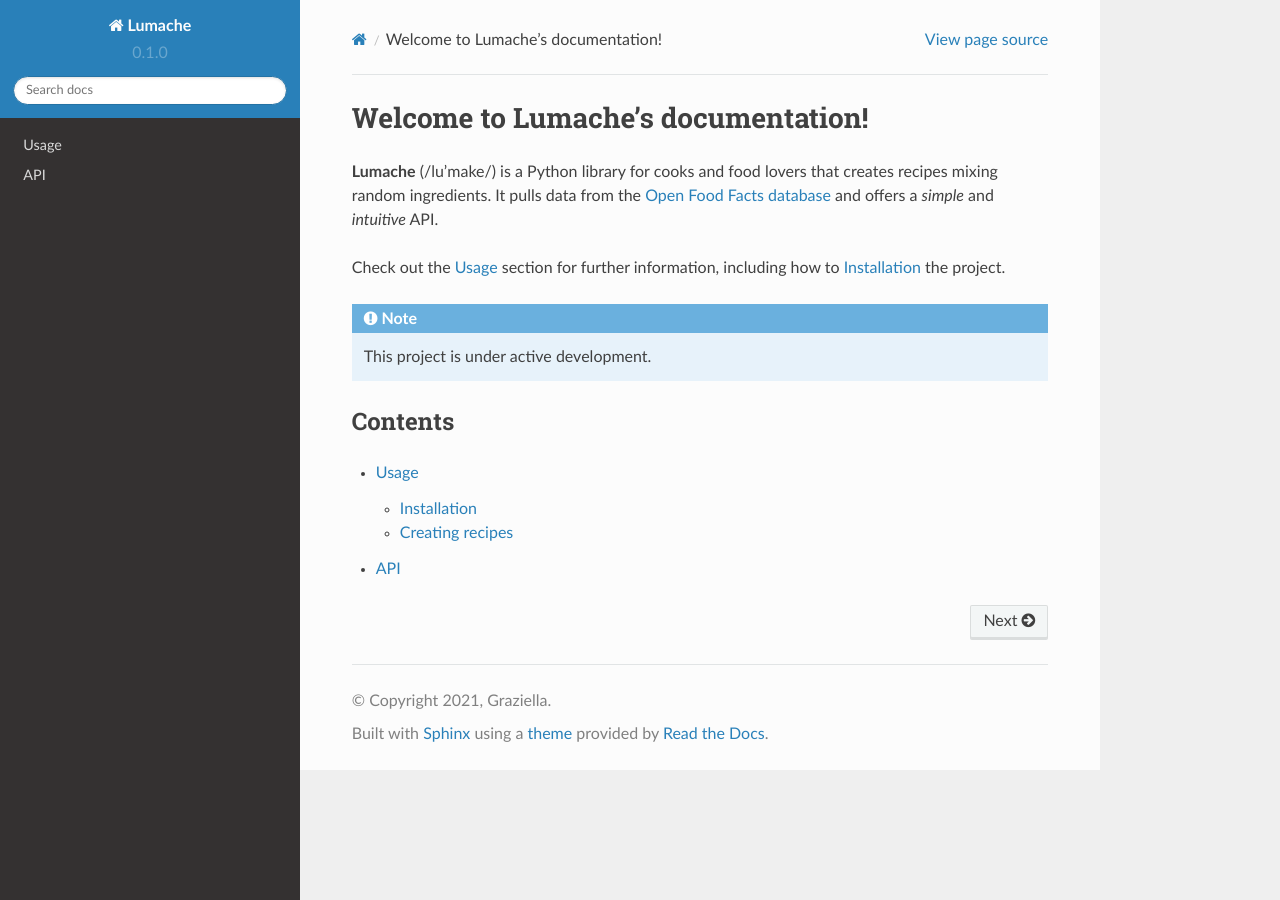
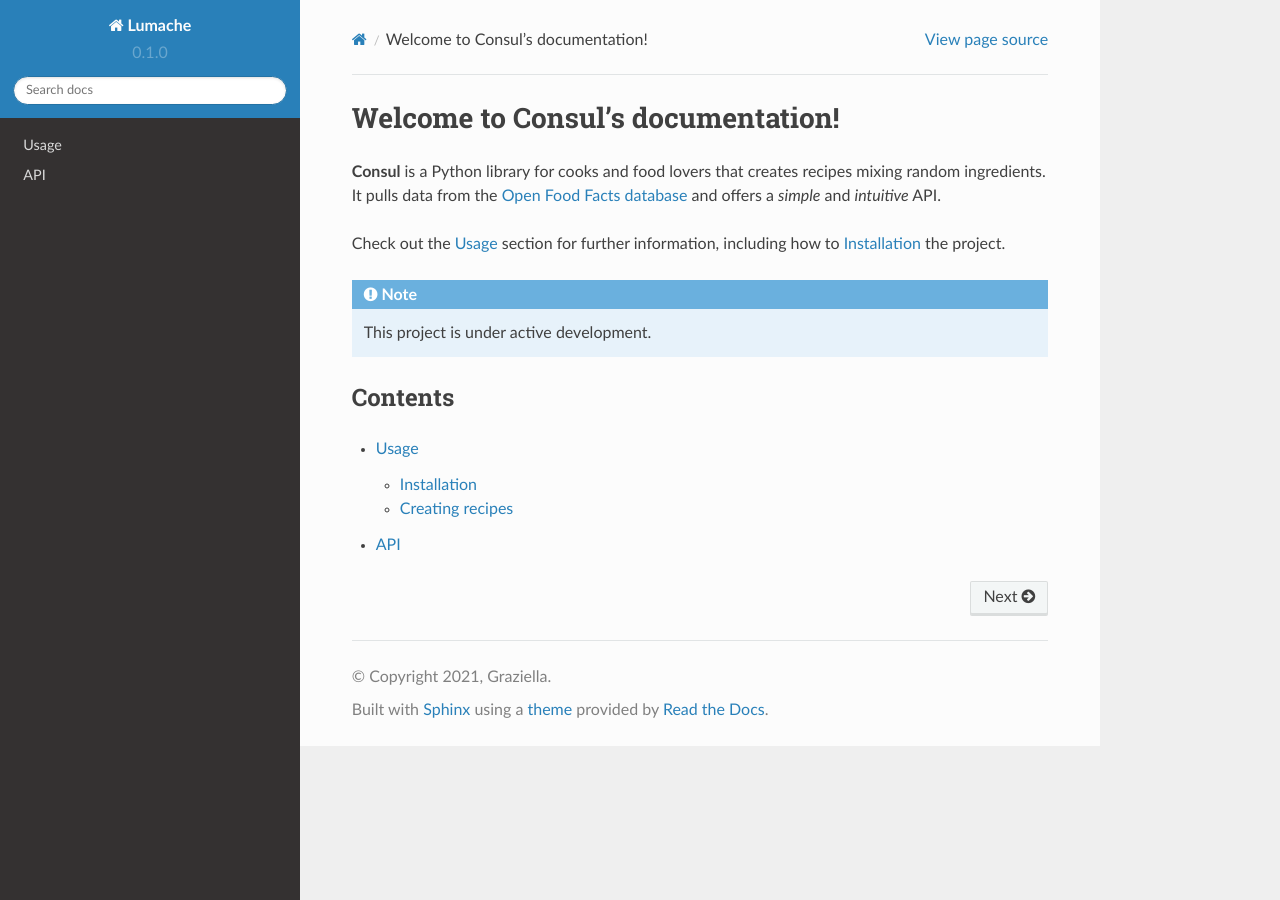
Before and after one commit to cronopioelectronico/testreadthedocs, a Sphinx documentation site: the page built from docs/source/index.rst, in a window 1280 px wide. Built offline with Sphinx 7.4.7 and the Read the Docs theme 2.0.0, drawn with Linux system fonts in a browser that asks for light colours.

Commit message:
Update index.rst

```diff
--- a/docs/source/index.rst
+++ b/docs/source/index.rst
@@ -1,7 +1,7 @@
-Welcome to Lumache's documentation!
+Welcome to Consul's documentation!
 ===================================
 
-**Lumache** (/lu'make/) is a Python library for cooks and food lovers
+**Consul** is a Python library for cooks and food lovers
 that creates recipes mixing random ingredients.
 It pulls data from the `Open Food Facts database <https://world.openfoodfacts.org/>`_
 and offers a *simple* and *intuitive* API.
```
